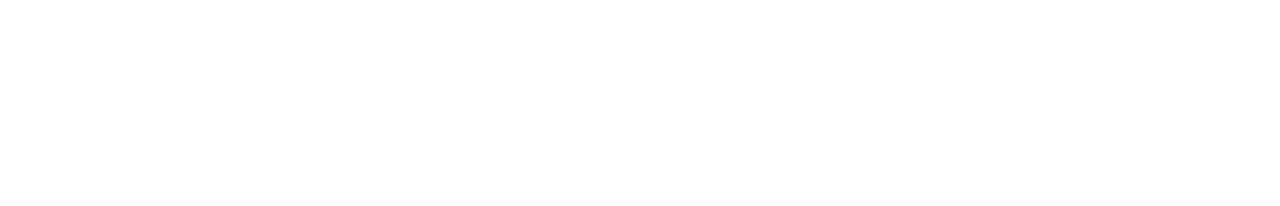
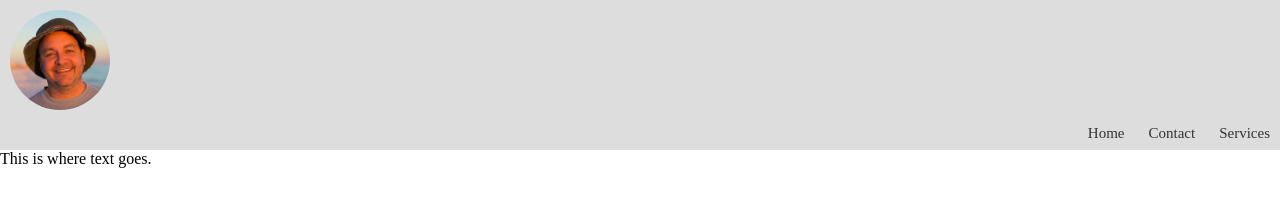
Before and after one commit to lotekmedia/client-fewd10, a plain HTML site: page index.html in a window 1280 px wide. Drawn offline with Linux system fonts and the light colour scheme.

Commit message:
added header

```diff
--- a/CSS/main.css
+++ b/CSS/main.css
@@ -2,3 +2,37 @@ body{
     margin: 0;
     padding: 0;
 }
+
+header{
+    background-color: #ddd;
+    width: 100%;
+    height: 150px;
+}
+
+header div.imgContainer{
+    width: 100px;
+    padding: 10px;
+}
+
+header img{
+    border-radius: 50px;
+    width: 100%;
+}
+
+nav{
+    float: right;
+}
+
+nav a{
+    text-decoration: none;
+    padding: 10px;
+    font-size: 15px;
+    color: #333;
+    background-color: transparent;
+    transition: all 2s;
+}
+
+nav a:hover{
+    background-color: #777;
+    color: #fff;
+}
--- a/index.html
+++ b/index.html
@@ -1,10 +1,29 @@
 <!DOCTYPE html>
 <html lang="en">
+
 <head>
     <meta charset="UTF-8">
     <title>John Mann</title>
+    <link type="text/css" rel="stylesheet" href="css/main.css" />
 </head>
+
 <body>
+    <header>
+        <div class="imgContainer">
+            <img src="images/me.jpg">
+        </div>
+        <nav>
+            <a href="index.html">Home</a>
+            <a href="contactus.html">Contact</a>
+            <a href="services.html">Services</a>
+        </nav>
+    </header>
+    <section id="mainContent">
+        This is where text goes.
+    </section>
+    <footer>
+    </footer>
+    <script src="scripts/main.js"></script>
+</body>
 
-</body>
 </html>
```
Also changed, not shown: Images/beach.jpg (added), Images/me.jpg (added), Images/nyc.jpg (added).
